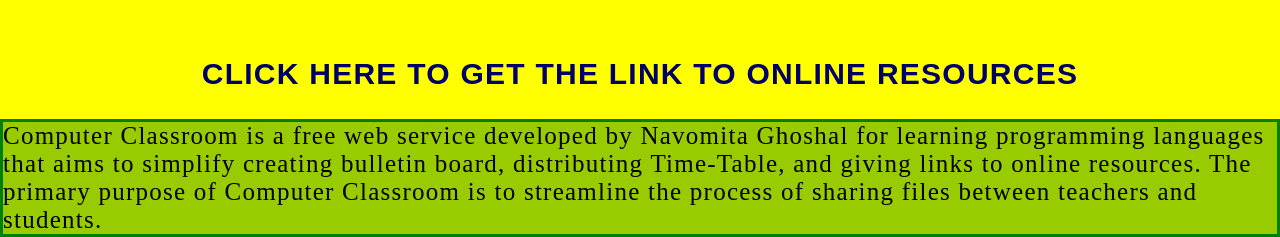
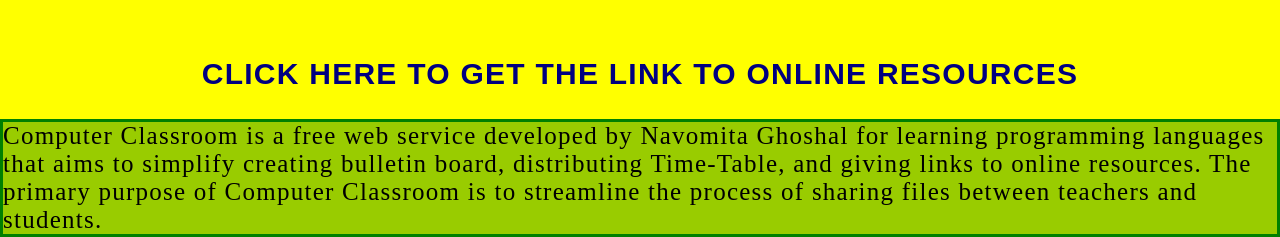
Before and after one commit to NAV0MITA11GHOSHAL/Computer-Classroom, a PHP site: page / in a window 1280 px wide. Shown: the part 1068-1305 px from the top of the page. Run offline with PHP 8.4, Linux system fonts and the light colour scheme.

Commit message:
Update stylesheet.css

```diff
--- a/stylesheet.css
+++ b/stylesheet.css
@@ -85,7 +85,7 @@ tr {
 
 .blink {
   animation: blinker 0.6s linear infinite;
-  color: #000066;
+  color: #000080;
   font-size: 30px;
   font-weight: bold;
   font-family: sans-serif;
```
